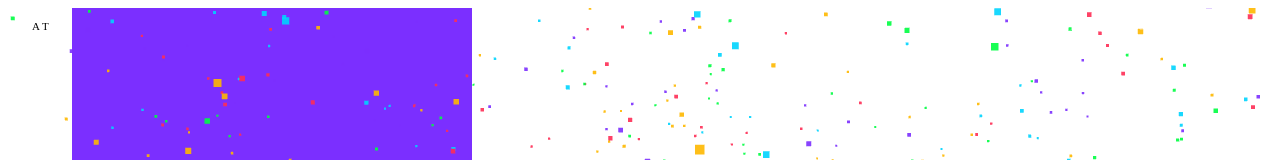
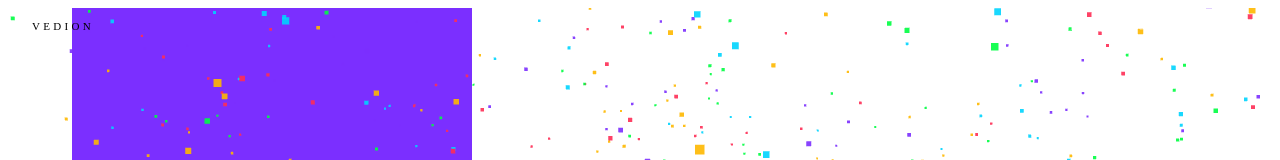
Before and after one commit to LuminsWorld/vedion-portfolio, a Next.js app: page / in a window 1280 px wide. Shown: the top 160 px of the page. Built offline with nearby package versions, Linux system fonts and the light colour scheme.

Commit message:
Nav: Vedion logo → top, nav links trigger reveal if locked

```diff
--- a/pages/index.js
+++ b/pages/index.js
@@ -197,10 +197,24 @@ export default function Home() {
         className={navScrolled ? "nav-scrolled" : ""}
         style={{ position: "fixed", top: 0, left: 0, right: 0, zIndex: 100, padding: "1.25rem clamp(1.25rem, 5vw, 2rem)", display: "flex", justifyContent: "space-between", alignItems: "center", transition: "all 0.3s ease" }}
       >
-        <span style={{ fontFamily: "JetBrains Mono", fontSize: "11px", letterSpacing: "0.3em", color: "var(--green)" }}>AT</span>
+        <span
+          onClick={() => { window.scrollTo({ top: 0, behavior: 'smooth' }); }}
+          style={{ fontFamily: "JetBrains Mono", fontSize: "11px", letterSpacing: "0.3em", color: "var(--green)", cursor: "pointer" }}
+        >VEDION</span>
         <div style={{ display: "flex", gap: "clamp(1rem, 4vw, 2rem)" }}>
           {["WORK", "ABOUT", "CONTACT"].map(l => (
-            <a key={l} href={"#" + l.toLowerCase()} style={{ fontFamily: "JetBrains Mono", fontSize: "10px", letterSpacing: "0.2em", color: "rgba(255,255,255,0.5)", textDecoration: "none", transition: "color 0.2s" }}
+            <a key={l} href={"#" + l.toLowerCase()}
+              onClick={e => {
+                if (!revealed) {
+                  e.preventDefault();
+                  handleReveal();
+                  setTimeout(() => {
+                    const el = document.getElementById(l.toLowerCase());
+                    if (el) el.scrollIntoView({ behavior: 'smooth' });
+                  }, 800);
+                }
+              }}
+              style={{ fontFamily: "JetBrains Mono", fontSize: "10px", letterSpacing: "0.2em", color: "rgba(255,255,255,0.5)", textDecoration: "none", transition: "color 0.2s" }}
               onMouseEnter={e => e.target.style.color = "var(--green)"}
               onMouseLeave={e => e.target.style.color = "rgba(255,255,255,0.5)"}>
               {l}
```
